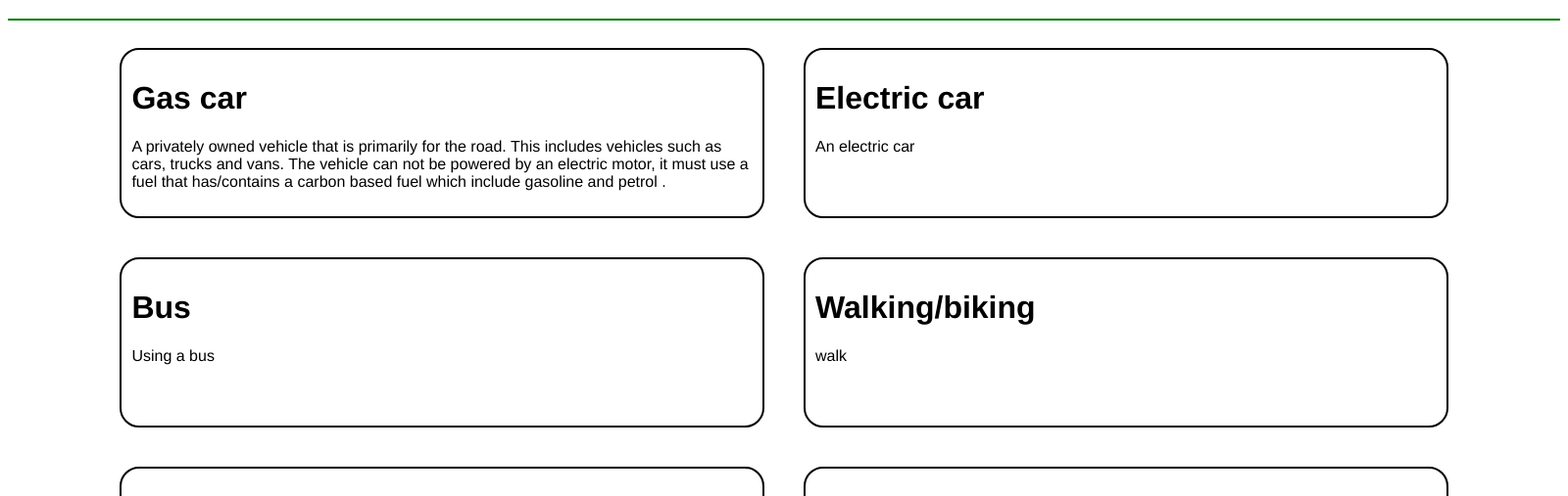
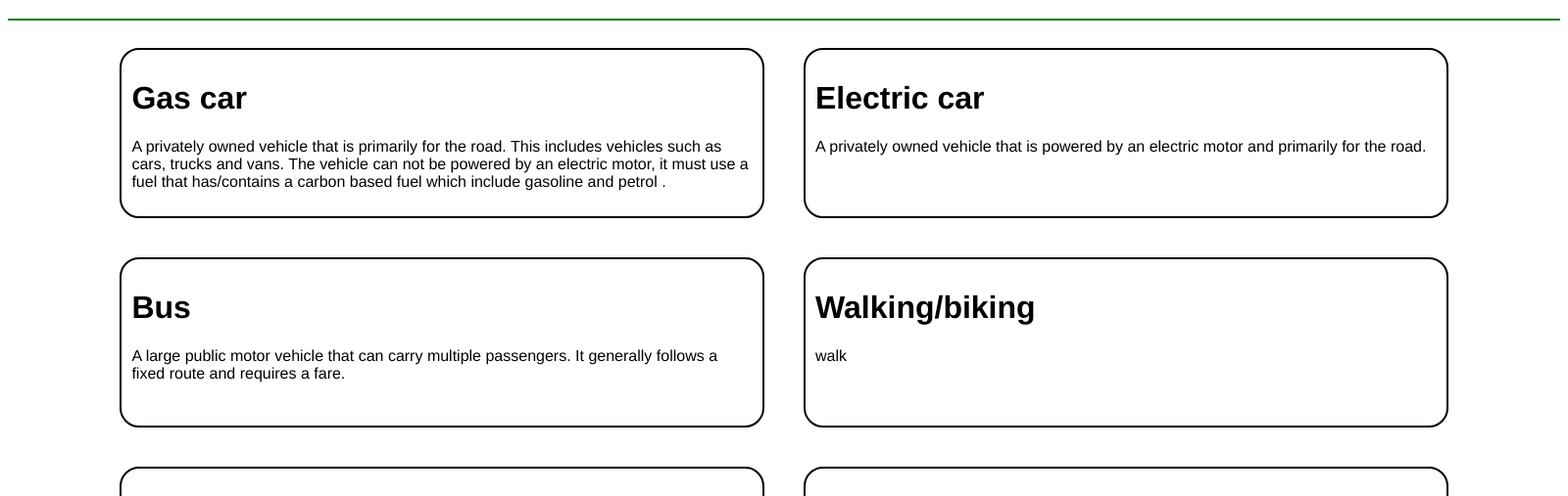
Before and after one commit to Warheadd/Final-project-grade-12, an Electron app: page code/pages/activities/transportation/transportation.html in a window 1600 px wide. Shown: the part 179-686 px from the top of the page at 98% size. Drawn offline with Linux system fonts and the light colour scheme.

Commit message:
Update transportation.html

```diff
--- a/code/pages/activities/transportation/transportation.html
+++ b/code/pages/activities/transportation/transportation.html
@@ -32,13 +32,13 @@
         <a href="transportation2.html" class="activity" id="electric">
           <div>
             <h1>Electric car</h1>
-            <p>An electric car</p>
+            <p>A privately owned vehicle that is powered by an electric motor and primarily for the road.</p>
           </div>
         </a>
         <a href="transportation2.html" class="activity" id="bus">
           <div>
             <h1>Bus</h1>
-            <p>Using a bus</p>
+            <p>A large public motor vehicle that can carry multiple passengers. It generally follows a fixed route and requires a fare.</p>
           </div>
         </a>
         <a href="transportation2.html" class="activity" id="walk">
```
